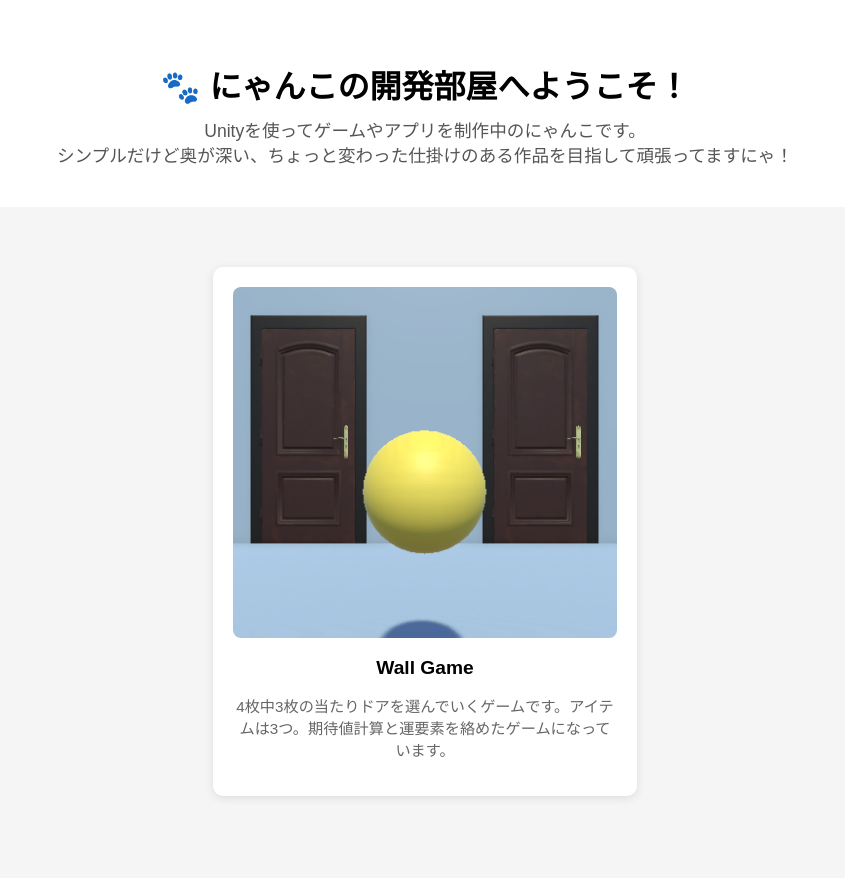
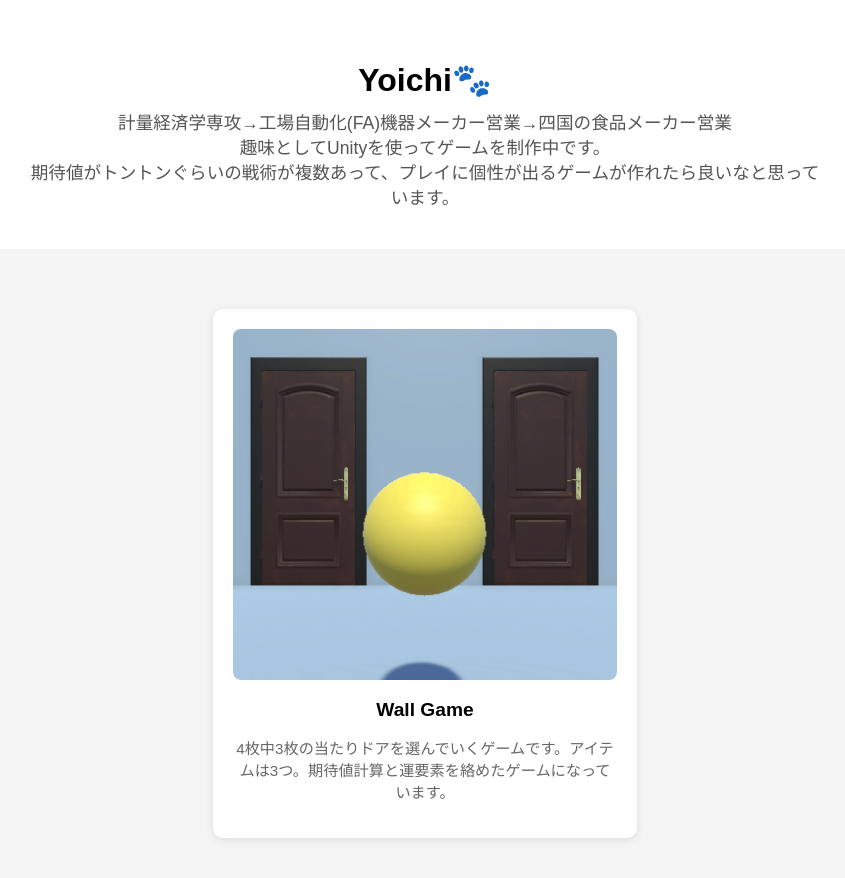
Before and after one commit to yoichi3Q/yoichi3Q.github.io, a plain HTML site: page index.html in a window 1280 px wide. Shown: the whole page, without its empty margins (215-1060 px from the left). Before the commit the page ends 836 px from the top, so only its background shows below. Drawn offline with Linux system fonts and the light colour scheme.

Commit message:
Update index.html

```diff
--- a/index.html
+++ b/index.html
@@ -2,7 +2,7 @@
 <html lang="ja">
 <head>
   <meta charset="UTF-8">
-  <title>にゃんこのページ</title>
+  <title>マイページ</title>
   <style>
     body {
       font-family: sans-serif;
@@ -65,10 +65,11 @@
 <body>
 
   <div class="intro">
-    <h1>🐾 にゃんこの開発部屋へようこそ！</h1>
+    <h1>Yoichi🐾</h1>
     <p>
-      Unityを使ってゲームやアプリを制作中のにゃんこです。<br>
-      シンプルだけど奥が深い、ちょっと変わった仕掛けのある作品を目指して頑張ってますにゃ！
+      計量経済学専攻→工場自動化(FA)機器メーカー営業→四国の食品メーカー営業<br>
+      趣味としてUnityを使ってゲームを制作中です。<br>
+      期待値がトントンぐらいの戦術が複数あって、プレイに個性が出るゲームが作れたら良いなと思っています。
     </p>
   </div>
 
```
